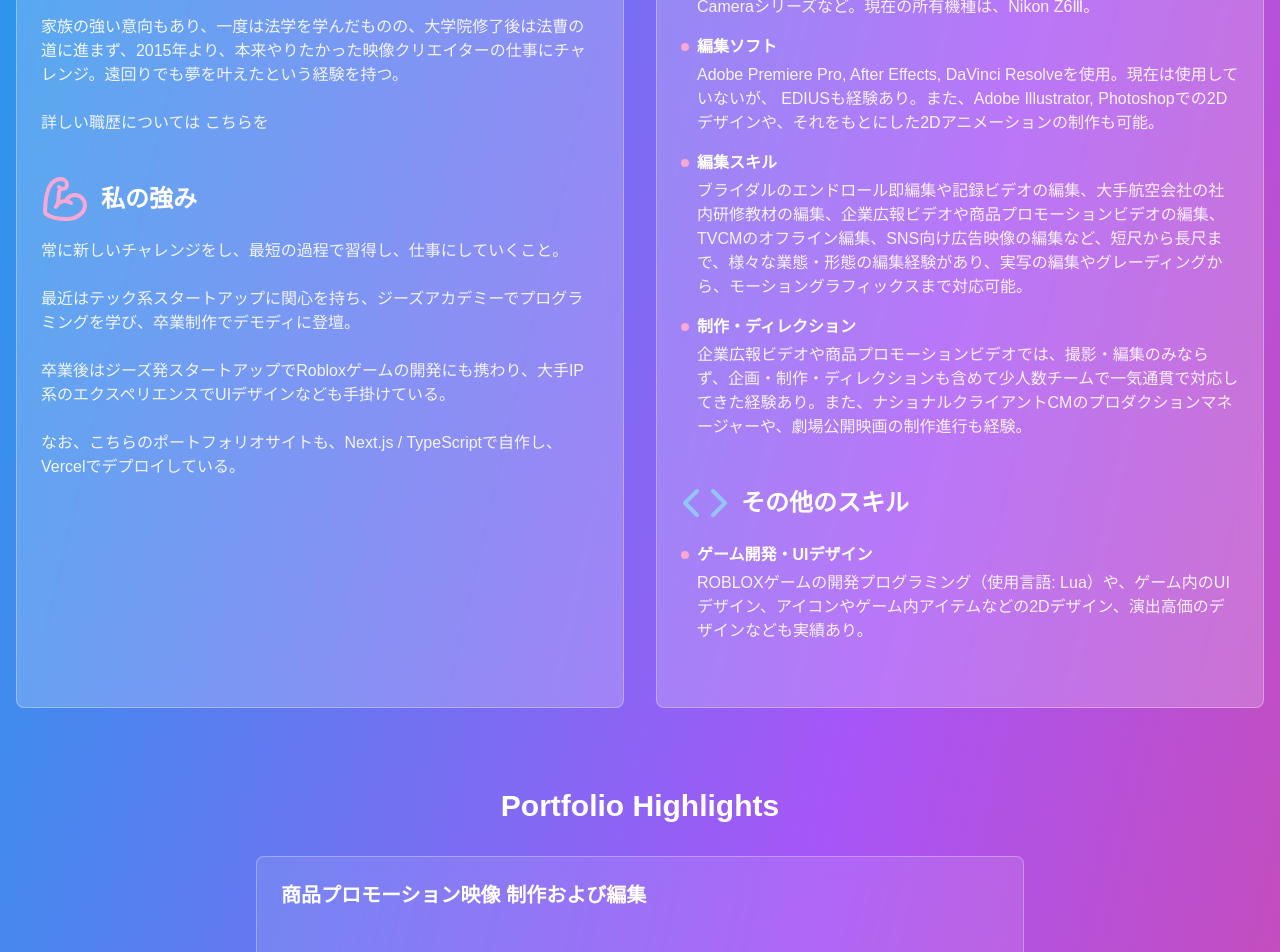
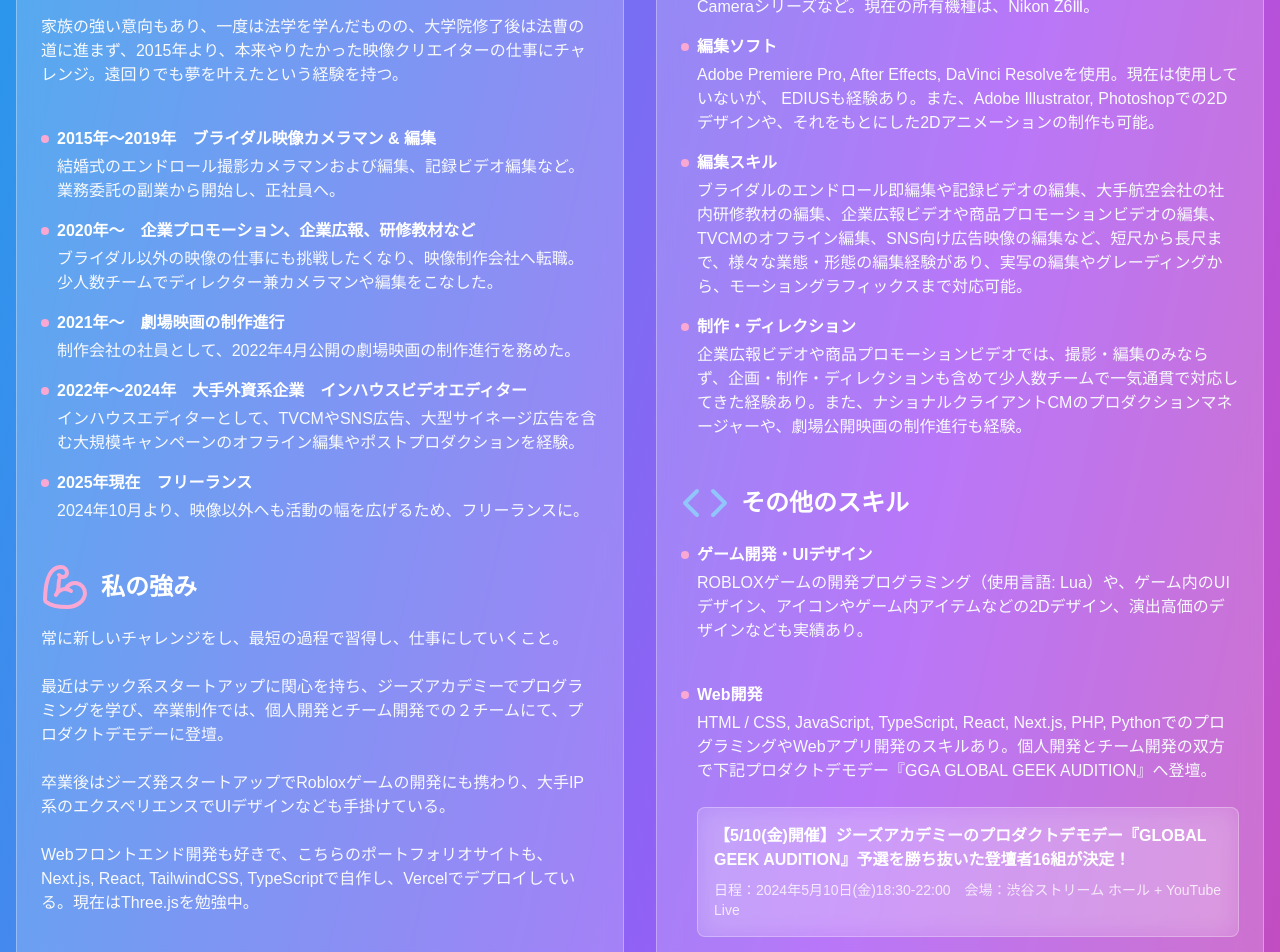
Before and after one commit to JuntaLaw/myportfolio, a Next.js app: page / in a window 1280 px wide. Shown: the part 1100-2052 px from the top of the page. Built offline with nearby package versions, Linux system fonts and the light colour scheme; grey boxes are pictures that could not be loaded.

Commit message:
update layout

```diff
--- a/src/app/page.tsx
+++ b/src/app/page.tsx
@@ -44,7 +44,7 @@ export default function LandingPage() {
               <h2 className="text-3xl font-bold text-white mb-4">
                 映像撮影・編集・制作・ディレクションで<br />10年の経験を持つクリエイター
               </h2>
-              <p className="text-xl text-white/90 leading-relaxed">
+              <p className="text-xl text-slate-50 leading-relaxed">
                 法科大学院出身の変わり種。学生時代から映画が好きで、映像の仕事に憧れ、結婚式のエンドロール撮影の副業をきっかけに映像業界へ転職。
                 <br /><br />
                 その後、ブライダル映像の撮影・編集から、企業PVや研修教材映像の撮影・編集・ディレクション、TVCMのプロダクションマネージャー、映画の制作進行、大手外資系企業のインハウスビデオエディターを経験し、フリーランスへ。
@@ -61,7 +61,7 @@ export default function LandingPage() {
             </div>
           </div>
           <Link href="#portfolio">
-            <Button className="bg-pink-500 hover:bg-pink-600 text-slate-100 font-bold">
+            <Button className="bg-pink-500 hover:bg-pink-600 text-slate-50 font-bold">
               View My Work
             </Button>
           </Link>
@@ -75,27 +75,67 @@ export default function LandingPage() {
                 <Sticker className="w-12 h-12 text-pink-300" />
                 <h3 className="text-2xl font-semibold text-white">略歴</h3>
               </div>
-              <p className="text-white/90 mb-10">
+              <p className="text-slate-50 mb-10">
                 早稲田大学政治経済学部経済学科卒業後、早稲田大学法学部卒業（学士入学）。
                 <br />
                 中央大学法科大学院法務研究科修了（第一種特別給付奨学生、学費全額免除）。
                 <br /><br />
                 家族の強い意向もあり、一度は法学を学んだものの、大学院修了後は法曹の道に進まず、2015年より、本来やりたかった映像クリエイターの仕事にチャレンジ。遠回りでも夢を叶えたという経験を持つ。
-                <br /><br />
-                詳しい職歴については こちらを
               </p>
+              <ul className="text-slate-50 mb-10 space-y-4">
+                <li className="flex items-start gap-2">
+                  <span className="w-2 h-2 bg-pink-300 rounded-full flex-shrink-0 mt-2"></span>
+                  <div>
+                    <h4 className="font-semibold text-white">2015年〜2019年　ブライダル映像カメラマン & 編集</h4>
+                    <p className="text-slate-50 mt-1">結婚式のエンドロール撮影カメラマンおよび編集、記録ビデオ編集など。
+                      <br />業務委託の副業から開始し、正社員へ。
+                    </p>
+                  </div>
+                </li>
+                <li className="flex items-start gap-2">
+                  <span className="w-2 h-2 bg-pink-300 rounded-full flex-shrink-0 mt-2"></span>
+                  <div>
+                    <h4 className="font-semibold text-white">2020年〜　企業プロモーション、企業広報、研修教材など</h4>
+                    <p className="text-slate-50 mt-1">ブライダル以外の映像の仕事にも挑戦したくなり、映像制作会社へ転職。
+                      <br />少人数チームでディレクター兼カメラマンや編集をこなした。</p>
+                  </div>
+                </li>
+                <li className="flex items-start gap-2">
+                  <span className="w-2 h-2 bg-pink-300 rounded-full flex-shrink-0 mt-2"></span>
+                  <div>
+                    <h4 className="font-semibold text-white">2021年〜　劇場映画の制作進行</h4>
+                    <p className="text-slate-50 mt-1">制作会社の社員として、2022年4月公開の劇場映画の制作進行を務めた。
+                    </p>
+                  </div>
+                </li>
+                <li className="flex items-start gap-2">
+                  <span className="w-2 h-2 bg-pink-300 rounded-full flex-shrink-0 mt-2"></span>
+                  <div>
+                    <h4 className="font-semibold text-white">2022年〜2024年　大手外資系企業　インハウスビデオエディター</h4>
+                    <p className="text-slate-50 mt-1">インハウスエディターとして、TVCMやSNS広告、大型サイネージ広告を含む大規模キャンペーンのオフライン編集やポストプロダクションを経験。</p>
+                  </div>
+                </li>
+                <li className="flex items-start gap-2">
+                  <span className="w-2 h-2 bg-pink-300 rounded-full flex-shrink-0 mt-2"></span>
+                  <div>
+                    <h4 className="font-semibold text-white">2025年現在　フリーランス</h4>
+                    <p className="text-slate-50 mt-1">2024年10月より、映像以外へも活動の幅を広げるため、フリーランスに。</p>
+                  </div>
+                </li>
+              </ul>
+              {/* <br /> */}
               <div className="flex items-center gap-3 mb-4">
                 <BicepsFlexed className="w-12 h-12 text-pink-300" />
                 <h3 className="text-2xl font-semibold text-white">私の強み</h3>
               </div>
-              <p className="text-white/90">
+              <p className="text-slate-50">
                 常に新しいチャレンジをし、最短の過程で習得し、仕事にしていくこと。
                 <br /><br />
-                最近はテック系スタートアップに関心を持ち、ジーズアカデミーでプログラミングを学び、卒業制作でデモディに登壇。
+                最近はテック系スタートアップに関心を持ち、ジーズアカデミーでプログラミングを学び、卒業制作では、個人開発とチーム開発での２チームにて、プロダクトデモデーに登壇。
                 <br /><br />
                 卒業後はジーズ発スタートアップでRobloxゲームの開発にも携わり、大手IP系のエクスペリエンスでUIデザインなども手掛けている。
                 <br /><br />
-                なお、こちらのポートフォリオサイトも、Next.js / TypeScriptで自作し、Vercelでデプロイしている。
+                Webフロントエンド開発も好きで、こちらのポートフォリオサイトも、Next.js, React, TailwindCSS, TypeScriptで自作し、Vercelでデプロイしている。現在はThree.jsを勉強中。
               </p>
             </div>
 
@@ -104,33 +144,33 @@ export default function LandingPage() {
                 <Video className="w-12 h-12 text-blue-300" />
                 <h3 className="text-2xl font-semibold text-white">スキルと経験</h3>
               </div>
-              <ul className="text-white/90 mb-10 space-y-4">
+              <ul className="text-slate-50 mb-10 space-y-4">
                 <li className="flex items-start gap-2">
                   <span className="w-2 h-2 bg-pink-300 rounded-full flex-shrink-0 mt-2"></span>
                   <div>
                     <h4 className="font-semibold text-white">撮影</h4>
-                    <p className="text-white/90 mt-1">一眼レフやミラーレス、小型シネマカメラを用いた、シネマティックかつ機動性の高い撮影を得意とする。これまでの使用機種は、Canon EOSシリーズ、Canon C100 / C200、Sony αシリーズ、Blackmagic Pocket Cinema Cameraシリーズなど。現在の所有機種は、Nikon Z6Ⅲ。</p>
+                    <p className="text-slate-50 mt-1">一眼レフやミラーレス、小型シネマカメラを用いた、シネマティックかつ機動性の高い撮影を得意とする。これまでの使用機種は、Canon EOSシリーズ、Canon C100 / C200、Sony αシリーズ、Blackmagic Pocket Cinema Cameraシリーズなど。現在の所有機種は、Nikon Z6Ⅲ。</p>
                   </div>
                 </li>
                 <li className="flex items-start gap-2">
                   <span className="w-2 h-2 bg-pink-300 rounded-full flex-shrink-0 mt-2"></span>
                   <div>
                     <h4 className="font-semibold text-white">編集ソフト</h4>
-                    <p className="text-white/90 mt-1">Adobe Premiere Pro, After Effects, DaVinci Resolveを使用。現在は使用していないが、 EDIUSも経験あり。また、Adobe Illustrator, Photoshopでの2Dデザインや、それをもとにした2Dアニメーションの制作も可能。</p>
+                    <p className="text-slate-50 mt-1">Adobe Premiere Pro, After Effects, DaVinci Resolveを使用。現在は使用していないが、 EDIUSも経験あり。また、Adobe Illustrator, Photoshopでの2Dデザインや、それをもとにした2Dアニメーションの制作も可能。</p>
                   </div>
                 </li>
                 <li className="flex items-start gap-2">
                   <span className="w-2 h-2 bg-pink-300 rounded-full flex-shrink-0 mt-2"></span>
                   <div>
                     <h4 className="font-semibold text-white">編集スキル</h4>
-                    <p className="text-white/90 mt-1">ブライダルのエンドロール即編集や記録ビデオの編集、大手航空会社の社内研修教材の編集、企業広報ビデオや商品プロモーションビデオの編集、TVCMのオフライン編集、SNS向け広告映像の編集など、短尺から長尺まで、様々な業態・形態の編集経験があり、実写の編集やグレーディングから、モーショングラフィックスまで対応可能。</p>
+                    <p className="text-slate-50 mt-1">ブライダルのエンドロール即編集や記録ビデオの編集、大手航空会社の社内研修教材の編集、企業広報ビデオや商品プロモーションビデオの編集、TVCMのオフライン編集、SNS向け広告映像の編集など、短尺から長尺まで、様々な業態・形態の編集経験があり、実写の編集やグレーディングから、モーショングラフィックスまで対応可能。</p>
                   </div>
                 </li>
                 <li className="flex items-start gap-2">
                   <span className="w-2 h-2 bg-pink-300 rounded-full flex-shrink-0 mt-2"></span>
                   <div>
                     <h4 className="font-semibold text-white">制作・ディレクション</h4>
-                    <p className="text-white/90 mt-1">企業広報ビデオや商品プロモーションビデオでは、撮影・編集のみならず、企画・制作・ディレクションも含めて少人数チームで一気通貫で対応してきた経験あり。また、ナショナルクライアントCMのプロダクションマネージャーや、劇場公開映画の制作進行も経験。</p>
+                    <p className="text-slate-50 mt-1">企業広報ビデオや商品プロモーションビデオでは、撮影・編集のみならず、企画・制作・ディレクションも含めて少人数チームで一気通貫で対応してきた経験あり。また、ナショナルクライアントCMのプロダクションマネージャーや、劇場公開映画の制作進行も経験。</p>
                   </div>
                 </li>
               </ul>
@@ -138,12 +178,41 @@ export default function LandingPage() {
                 <Code className="w-12 h-12 text-blue-300" />
                 <h3 className="text-2xl font-semibold text-white">その他のスキル</h3>
               </div>
-              <ul className="text-white/90 mb-10 space-y-4">
+              <ul className="text-slate-50 mb-10 space-y-4">
                 <li className="flex items-start gap-2">
                   <span className="w-2 h-2 bg-pink-300 rounded-full flex-shrink-0 mt-2"></span>
                   <div>
                     <h4 className="font-semibold text-white">ゲーム開発・UIデザイン</h4>
-                    <p className="text-white/90 mt-1">ROBLOXゲームの開発プログラミング（使用言語: Lua）や、ゲーム内のUIデザイン、アイコンやゲーム内アイテムなどの2Dデザイン、演出高価のデザインなども実績あり。</p>
+                    <p className="text-slate-50 mt-1">ROBLOXゲームの開発プログラミング（使用言語: Lua）や、ゲーム内のUIデザイン、アイコンやゲーム内アイテムなどの2Dデザイン、演出高価のデザインなども実績あり。</p>
+                  </div>
+                </li>
+              </ul>
+              <ul className="text-slate-50 mb-3 space-y-4">
+                <li className="flex items-start gap-2">
+                  <span className="w-2 h-2 bg-pink-300 rounded-full flex-shrink-0 mt-2"></span>
+                  <div>
+                    <h4 className="font-semibold text-white">Web開発</h4>
+                    <p className="text-slate-50 mt-1">HTML / CSS, JavaScript, TypeScript, React, Next.js, PHP, PythonでのプログラミングやWebアプリ開発のスキルあり。個人開発とチーム開発の双方で下記プロダクトデモデー『GGA GLOBAL GEEK AUDITION』へ登壇。
+                      <br /><br />
+                    </p>
+                    <a
+                      href="https://www.dhw.co.jp/press-release/globalgeekaudition/"
+                      target="_blank"
+                      rel="noopener noreferrer"
+                      className="block p-4 bg-white/10 backdrop-blur-md rounded-lg border border-white/30 hover:bg-white/20 hover:border-pink-300/50 transition-all group"
+                    >
+                      <div className="flex items-center gap-3 mb-2">
+                        {/* タイトル */}
+                        <h3 className="text-white font-semibold group-hover:text-pink-300 transition-colors">
+                          【5/10(金)開催】ジーズアカデミーのプロダクトデモデー『GLOBAL GEEK AUDITION』予選を勝ち抜いた登壇者16組が決定！
+                        </h3>
+                      </div>
+
+                      {/* 説明文 */}
+                      <p className="text-sm text-white/80">
+                        日程：2024年5月10日(金)18:30-22:00　会場：渋谷ストリーム ホール + YouTube Live
+                      </p>
+                    </a>
                   </div>
                 </li>
               </ul>
@@ -179,7 +248,7 @@ export default function LandingPage() {
                       プロジェクト詳細
                     </AccordionTrigger>
                     <AccordionContent>
-                      <div className="text-white/90 space-y-4">
+                      <div className="text-slate-50 space-y-4">
                         <p>2022年4月から2024年9月まで、外資系大手EC企業でインハウスのビデオエディターを務めた。この部署では、日本での小売部門におけるマーケティングや広告のクリエィティブをインハウスで行っている。年に何度か開催される大型セールや、会員システムについてのTVコマーシャル、SNS向け広告などのクリエイティブがその業務。</p>
                         <p>具体的な職務範囲としては、TVコマーシャルや、そこからのカットダウンにより制作されるSNSショート動画広告や、交通機関のデジタルサイネージ広告のオフライン編集、およびポストプロダクション全般を、社内のクリエイティブディレクター、プロデューサー、マーケティング担当者、また外部プロダクションや外注デザイナー・CGアーティストなど、多数の利害関係者と連携して遂行。</p>
                         <ul className="list-disc list-inside space-y-2">
@@ -219,7 +288,7 @@ export default function LandingPage() {
                       プロジェクト詳細
                     </AccordionTrigger>
                     <AccordionContent>
-                      <div className="text-white/90 space-y-4">
+                      <div className="text-slate-50 space-y-4">
                         <p>2022年4月から2024年9月まで、外資系大手EC企業でインハウスのビデオエディターを務めた。この部署では、日本での小売部門におけるマーケティングや広告のクリエィティブをインハウスで行っている。年に何度か開催される大型セールや、会員システムについてのTVコマーシャル、SNS向け広告などのクリエイティブがその業務。</p>
                         <p>具体的な職務範囲としては、TVコマーシャルや、そこからのカットダウンにより制作されるSNSショート動画広告や、交通機関のデジタルサイネージ広告のオフライン編集、およびポストプロダクション全般を、社内のクリエイティブディレクター、プロデューサー、マーケティング担当者、また外部プロダクションや外注デザイナー・CGアーティストなど、多数の利害関係者と連携して遂行。</p>
                         <ul className="list-disc list-inside space-y-2">
@@ -292,7 +361,7 @@ export default function LandingPage() {
                       プロジェクト詳細
                     </AccordionTrigger>
                     <AccordionContent>
-                      <div className="text-white/90 space-y-4">
+                      <div className="text-slate-50 space-y-4">
                         <p>2022年4月から2024年9月まで、外資系大手EC企業でインハウスのビデオエディターを務めた。この部署では、日本での小売部門におけるマーケティングや広告のクリエィティブをインハウスで行っている。年に何度か開催される大型セールや、会員システムについてのTVコマーシャル、SNS向け広告などのクリエイティブがその業務。</p>
                         <p>具体的な職務範囲としては、TVコマーシャルや、そこからのカットダウンにより制作されるSNSショート動画広告や、交通機関のデジタルサイネージ広告のオフライン編集、およびポストプロダクション全般を、社内のクリエイティブディレクター、プロデューサー、マーケティング担当者、また外部プロダクションや外注デザイナー・CGアーティストなど、多数の利害関係者と連携して遂行。</p>
                         <ul className="list-disc list-inside space-y-2">
@@ -332,7 +401,7 @@ export default function LandingPage() {
                       プロジェクト詳細
                     </AccordionTrigger>
                     <AccordionContent>
-                      <div className="text-white/90 space-y-4">
+                      <div className="text-slate-50 space-y-4">
                         <p>2022年4月から2024年9月まで、外資系大手EC企業でインハウスのビデオエディターを務めた。この部署では、日本での小売部門におけるマーケティングや広告のクリエィティブをインハウスで行っている。年に何度か開催される大型セールや、会員システムについてのTVコマーシャル、SNS向け広告などのクリエイティブがその業務。</p>
                         <p>具体的な職務範囲としては、TVコマーシャルや、そこからのカットダウンにより制作されるSNSショート動画広告や、交通機関のデジタルサイネージ広告のオフライン編集、およびポストプロダクション全般を、社内のクリエイティブディレクター、プロデューサー、マーケティング担当者、また外部プロダクションや外注デザイナー・CGアーティストなど、多数の利害関係者と連携して遂行。</p>
                         <ul className="list-disc list-inside space-y-2">
@@ -371,7 +440,7 @@ export default function LandingPage() {
                       プロジェクト詳細
                     </AccordionTrigger>
                     <AccordionContent>
-                      <div className="text-white/90 space-y-4">
+                      <div className="text-slate-50 space-y-4">
                         <p>2022年4月から2024年9月まで、外資系大手EC企業でインハウスのビデオエディターを務めた。この部署では、日本での小売部門におけるマーケティングや広告のクリエィティブをインハウスで行っている。年に何度か開催される大型セールや、会員システムについてのTVコマーシャル、SNS向け広告などのクリエイティブがその業務。</p>
                         <p>具体的な職務範囲としては、TVコマーシャルや、そこからのカットダウンにより制作されるSNSショート動画広告や、交通機関のデジタルサイネージ広告のオフライン編集、およびポストプロダクション全般を、社内のクリエイティブディレクター、プロデューサー、マーケティング担当者、また外部プロダクションや外注デザイナー・CGアーティストなど、多数の利害関係者と連携して遂行。</p>
                         <ul className="list-disc list-inside space-y-2">
@@ -420,7 +489,7 @@ export default function LandingPage() {
 
       <footer className="backdrop-blur-md bg-white/10 border-t border-white/20 py-6">
         <div className="container mx-auto px-4 text-center text-white/60">
-          <p>&copy; {new Date().getFullYear()} CreativeVision. All rights reserved.</p>
+          <p>&copy; {new Date().getFullYear()} Junko Sato. All rights reserved.</p>
         </div>
       </footer>
     </div>
```
Also changed, not shown: 1 other file (tests, documents, lock files or other folders).
